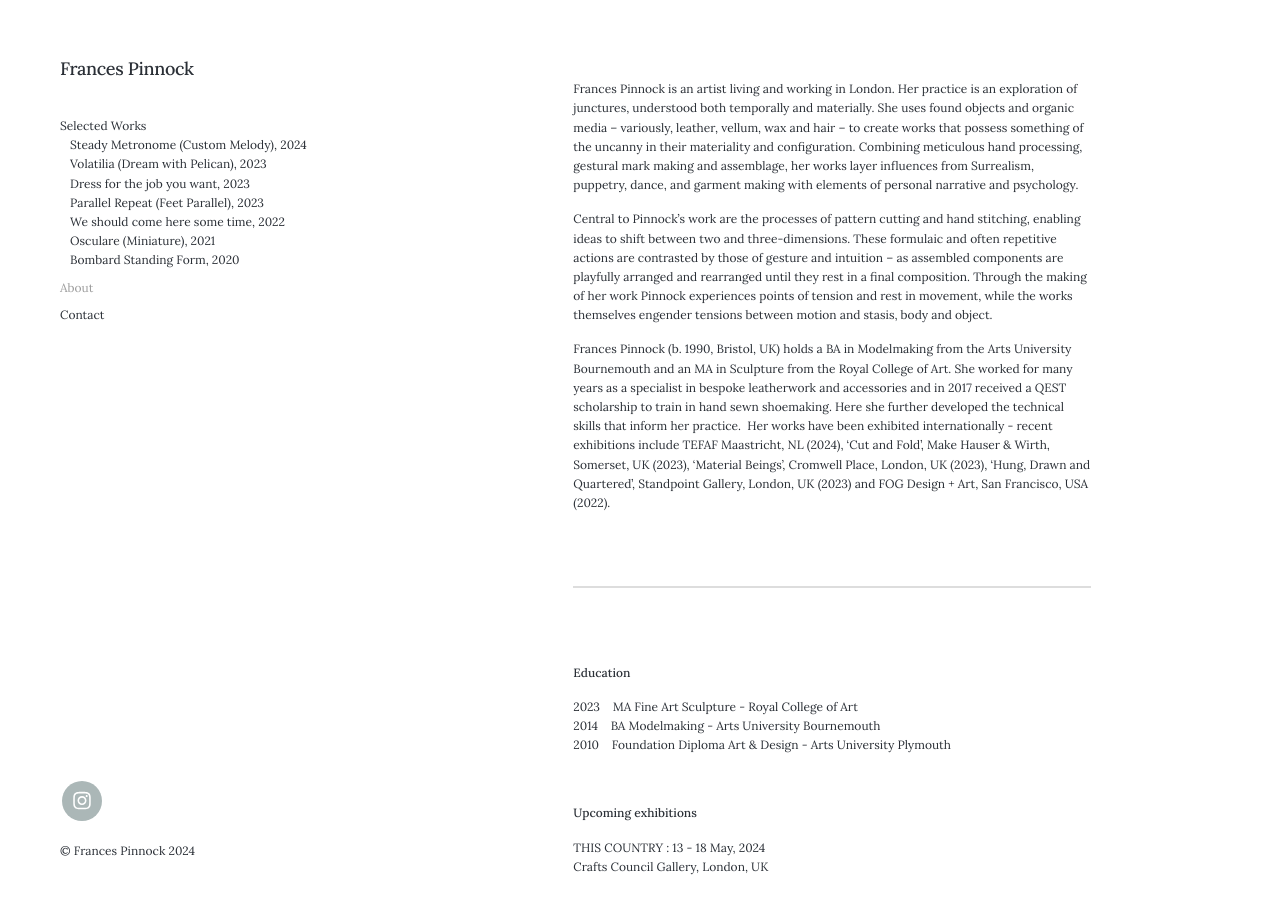
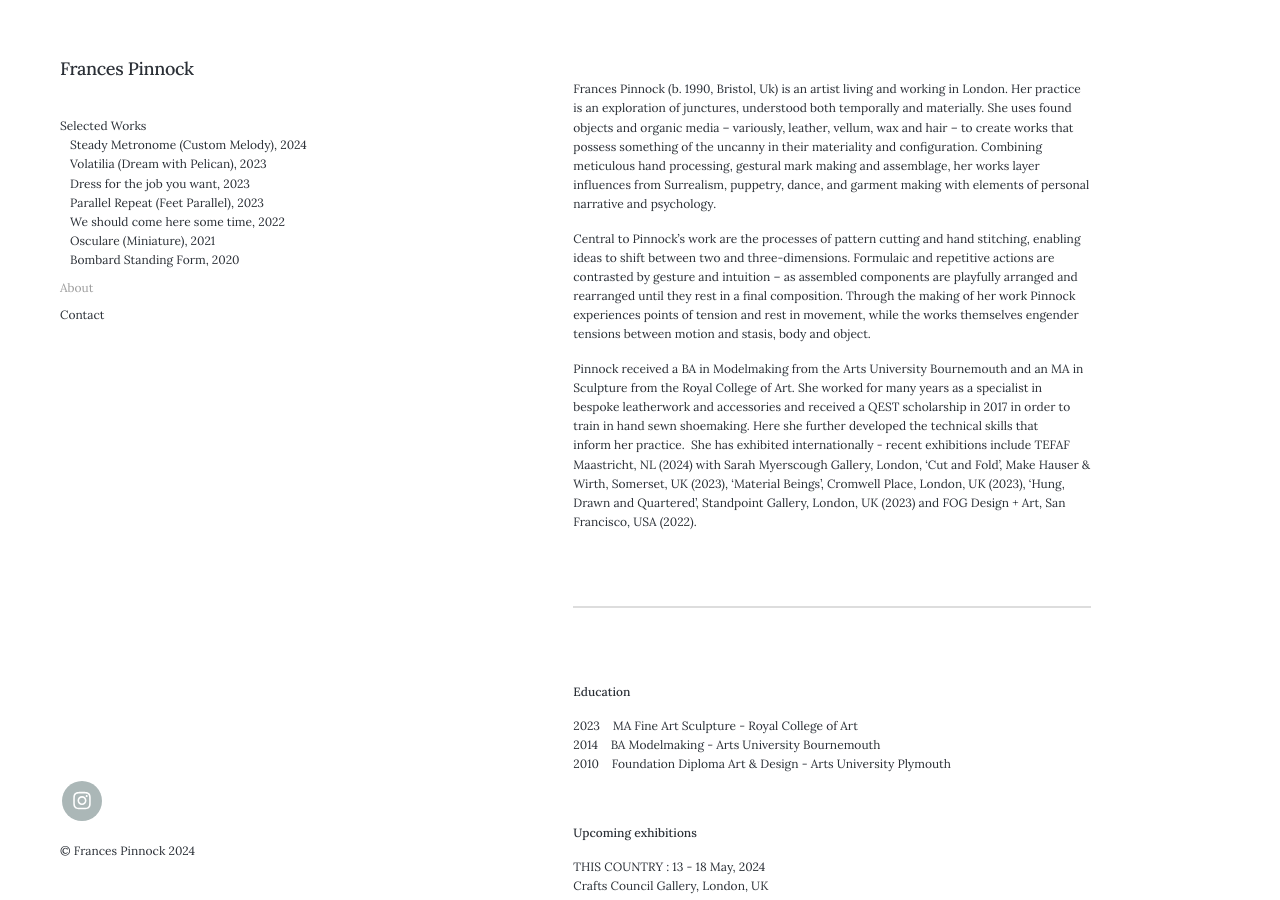
Before and after one commit to francespinnock/francespinnock.github.io, a Jekyll site: the page built from _pages/about.md, in a window 1280 px wide and 900 px high. Built offline with Jekyll 4.4.1, drawn with Linux system fonts in a browser that asks for light colours; nearby versions of some CDN libraries.

Commit message:
Update about.md

```diff
--- a/_pages/about.md
+++ b/_pages/about.md
@@ -6,11 +6,11 @@ description: About Frances Pinnock
 
 
 <br />
-Frances Pinnock is an artist living and working in London. Her practice is an exploration of junctures, understood both temporally and materially. She uses found objects and organic media – variously, leather, vellum, wax and hair – to create works that possess something of the uncanny in their materiality and configuration. Combining meticulous hand processing, gestural mark making and assemblage, her works layer influences from Surrealism, puppetry, dance, and garment making with elements of personal narrative and psychology.
+Frances Pinnock (b. 1990, Bristol, Uk) is an artist living and working in London. Her practice is an exploration of junctures, understood both temporally and materially. She uses found objects and organic media – variously, leather, vellum, wax and hair – to create works that possess something of the uncanny in their materiality and configuration. Combining meticulous hand processing, gestural mark making and assemblage, her works layer influences from Surrealism, puppetry, dance, and garment making with elements of personal narrative and psychology.
 
-Central to Pinnock’s work are the processes of pattern cutting and hand stitching, enabling ideas to shift between two and three-dimensions. These formulaic and often repetitive actions are contrasted by those of gesture and intuition – as assembled components are playfully arranged and rearranged until they rest in a final composition. Through the making of her work Pinnock experiences points of tension and rest in movement, while the works themselves engender tensions between motion and stasis, body and object.
+Central to Pinnock’s work are the processes of pattern cutting and hand stitching, enabling ideas to shift between two and three-dimensions. Formulaic and repetitive actions are contrasted by gesture and intuition – as assembled components are playfully arranged and rearranged until they rest in a final composition. Through the making of her work Pinnock experiences points of tension and rest in movement, while the works themselves engender tensions between motion and stasis, body and object.
 
-Frances Pinnock (b. 1990, Bristol, UK) holds a BA in Modelmaking from the Arts University Bournemouth and an MA in Sculpture from the Royal College of Art. She worked for many years as a specialist in bespoke leatherwork and accessories and in 2017 received a QEST scholarship to train in hand sewn shoemaking. Here she further developed the technical skills that inform her practice.  Her works have been exhibited internationally - recent exhibitions include TEFAF Maastricht, NL (2024), 'Cut and Fold', Make Hauser & Wirth, Somerset, UK (2023), 'Material Beings', Cromwell Place, London, UK (2023), 'Hung, Drawn and Quartered', Standpoint Gallery, London, UK (2023) and FOG Design + Art, San Francisco, USA (2022).
+Pinnock received a BA in Modelmaking from the Arts University Bournemouth and an MA in Sculpture from the Royal College of Art. She worked for many years as a specialist in bespoke leatherwork and accessories and received a QEST scholarship in 2017 in order to train in hand sewn shoemaking. Here she further developed the technical skills that inform her practice.  She has exhibited internationally - recent exhibitions include TEFAF Maastricht, NL (2024) with Sarah Myerscough Gallery, London, 'Cut and Fold', Make Hauser & Wirth, Somerset, UK (2023), 'Material Beings', Cromwell Place, London, UK (2023), 'Hung, Drawn and Quartered', Standpoint Gallery, London, UK (2023) and FOG Design + Art, San Francisco, USA (2022).
 
 
 
```
